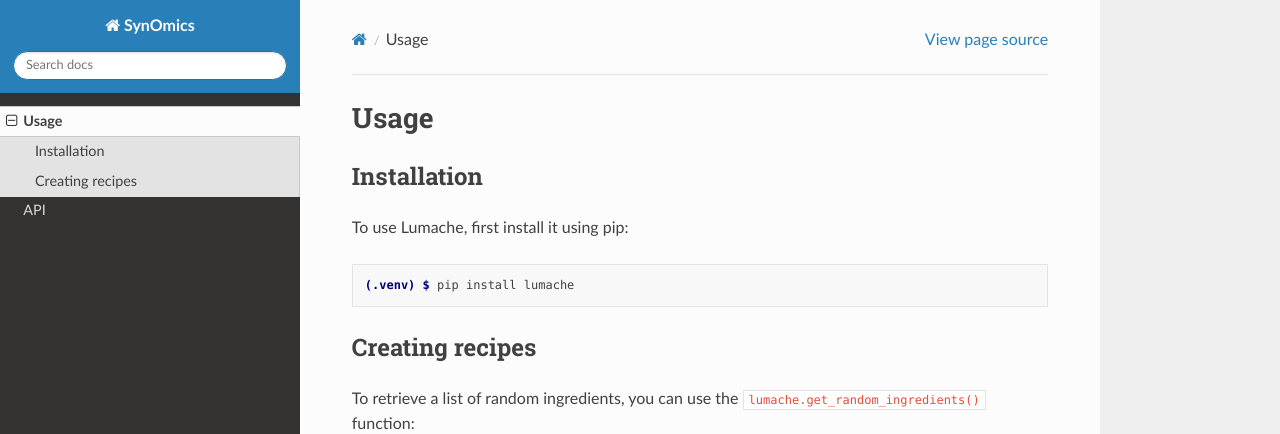
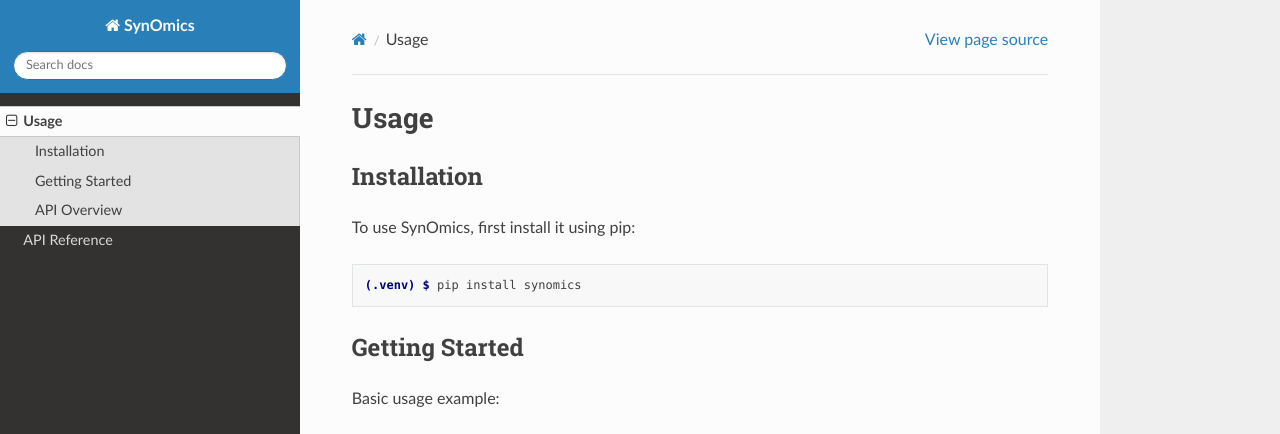
Before and after one commit to trinhthechuong/SynOmics, a Sphinx documentation site: the page built from docs/source/usage.rst, in a window 1280 px wide and 1095 px high. Shown: the top 434 px of the window. Built offline with Sphinx 7.4.7 and the Read the Docs theme 3.1.0, drawn with Linux system fonts in a browser that asks for light colours; some of the changed text lies outside the part shown.

Commit message:
Update documentation from Lumache template to SynOmics project
Co-authored-by: trinhthechuong <90518534+trinhthechuong@users.noreply.github.com>

```diff
--- a/docs/source/usage.rst
+++ b/docs/source/usage.rst
@@ -6,28 +6,27 @@ Usage
 Installation
 ------------
 
-To use Lumache, first install it using pip:
+To use SynOmics, first install it using pip:
 
 .. code-block:: console
 
-   (.venv) $ pip install lumache
+   (.venv) $ pip install synomics
 
-Creating recipes
-----------------
+Getting Started
+---------------
 
-To retrieve a list of random ingredients,
-you can use the ``lumache.get_random_ingredients()`` function:
+Basic usage example:
 
-.. autofunction:: lumache.get_random_ingredients
+.. code-block:: python
 
-The ``kind`` parameter should be either ``"meat"``, ``"fish"``,
-or ``"veggies"``. Otherwise, :py:func:`lumache.get_random_ingredients`
-will raise an exception.
+   import synomics
 
-.. autoexception:: lumache.InvalidKindError
+   # Initialize SynOmics
+   # Add your analysis code here
 
-For example:
+API Overview
+------------
 
->>> import lumache
->>> lumache.get_random_ingredients()
-['shells', 'gorgonzola', 'parsley']
+SynOmics provides a simple and intuitive API for working with synthetic genomics data.
+
+For detailed API documentation, see the :doc:`api` section.
```
Also changed, not shown: README.rst (+50 -6 lines), docs/source/api.rst (+14 -3 lines), docs/source/index.rst (+5 -9 lines), pyproject.toml (+20 -2 lines), synomics.py (added, +34 -0 lines), 1 other file.
